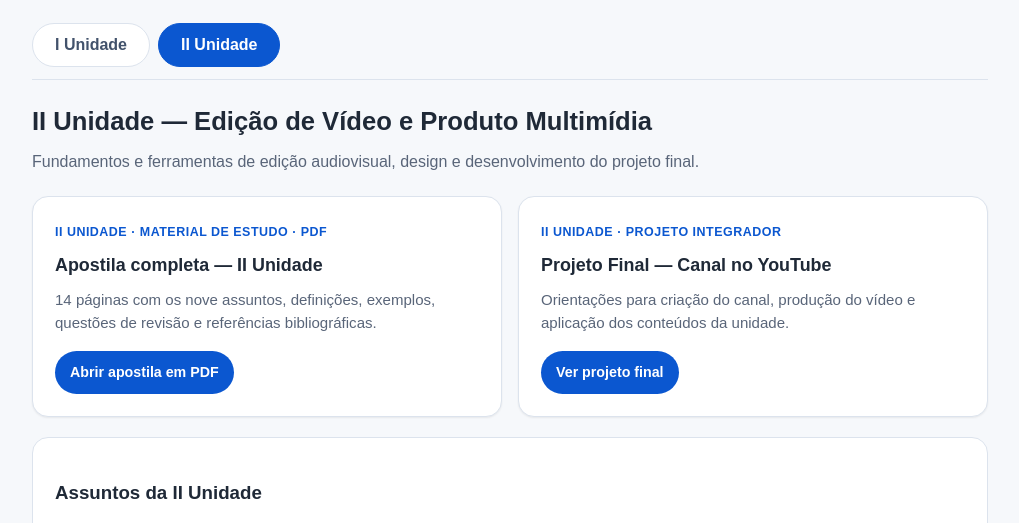
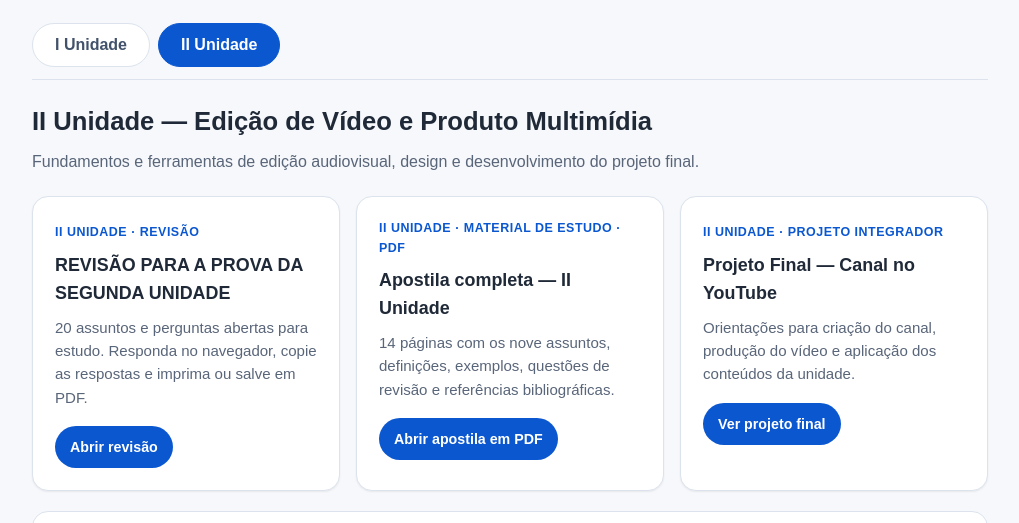
Before and after one commit to bruno-trindade85/uninassau, a plain HTML site: page 2026.2/sistemas-multimidias/index.html in a window 1280 px wide. Both pictures are taken after a click on the tab "II Unidade". Shown: the part 222-745 px from the top of the page, without its empty margins (130-1149 px from the left). Drawn offline with Linux system fonts and the light colour scheme.

Commit message:
Vincula revisão AV2 à aba II Unidade de Sistemas Multimídias

```diff
--- a/2026.2/sistemas-multimidias/index.html
+++ b/2026.2/sistemas-multimidias/index.html
@@ -30,6 +30,7 @@
 <h2>II Unidade — Edição de Vídeo e Produto Multimídia</h2>
 <p class="intro">Fundamentos e ferramentas de edição audiovisual, design e desenvolvimento do projeto final.</p>
 <div class="grid">
+<a class="card" href="revisao-prova-segunda-unidade/"><span class="label">II Unidade · Revisão</span><h3>REVISÃO PARA A PROVA DA SEGUNDA UNIDADE</h3><p>20 assuntos e perguntas abertas para estudo. Responda no navegador, copie as respostas e imprima ou salve em PDF.</p><span class="action">Abrir revisão</span></a>
 <a class="card" href="Apostila_Sistemas_Multimidias_II_Unidade_2026_2.pdf" target="_blank" rel="noopener noreferrer"><span class="label">II Unidade · Material de estudo · PDF</span><h3>Apostila completa — II Unidade</h3><p>14 páginas com os nove assuntos, definições, exemplos, questões de revisão e referências bibliográficas.</p><span class="action">Abrir apostila em PDF</span></a>
 <a class="card" href="projeto-final-youtube.html"><span class="label">II Unidade · Projeto integrador</span><h3>Projeto Final — Canal no YouTube</h3><p>Orientações para criação do canal, produção do vídeo e aplicação dos conteúdos da unidade.</p><span class="action">Ver projeto final</span></a>
 </div>
```
